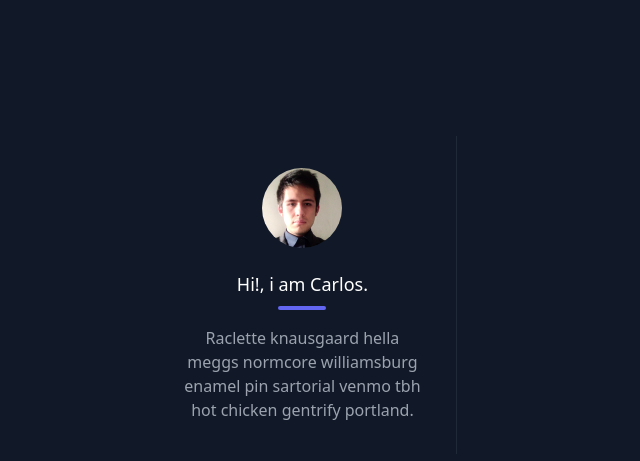
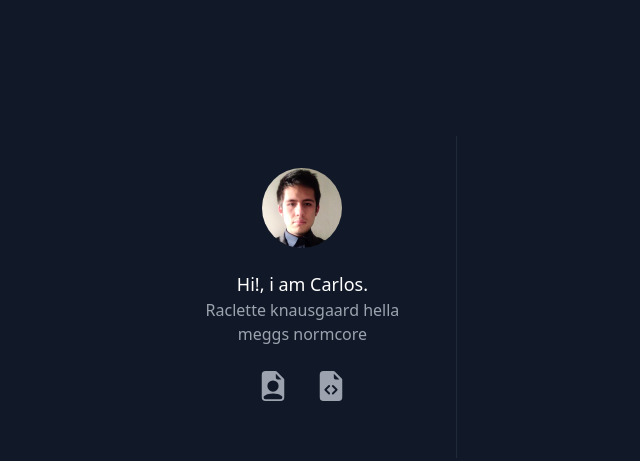
Before and after one commit to sepulvedab/sepulvedab.github.io, a plain HTML site: page index.html in a window 1280 px wide. Shown: the whole page, without its empty margins (46-686 px from the left). Drawn offline with nearby package versions, Linux system fonts and the light colour scheme.

Commit message:
icons added

```diff
--- a/index.html
+++ b/index.html
@@ -6,11 +6,11 @@
     <script src="https://cdn.tailwindcss.com"></script>
     <title>Carlos Sepulveda</title>
 </head>
-<body>
+<body class="text-gray-400 bg-gray-900 body-font h-screen">
   <header id="navbar">
   </header>
 
-  <section class="text-gray-400 bg-gray-900 body-font h-screen">
+  <section class="">
     <div class="container px-5 py-24 mx-auto flex flex-col">
       <div class="lg:w-4/6 mx-auto">
         <div class="flex flex-col sm:flex-row mt-10">
@@ -20,11 +20,26 @@
             </div>
             <div class="flex flex-col items-center text-center justify-center">
               <h2 class="font-medium title-font mt-4 text-white text-lg">Hi!, i am Carlos.</h2>
-              <div class="w-12 h-1 bg-indigo-500 rounded mt-2 mb-4"></div>
-              <p class="text-base text-gray-400">Raclette knausgaard hella meggs normcore williamsburg enamel pin sartorial venmo tbh hot chicken gentrify portland.</p>
+              <p class="text-base text-gray-400">Raclette knausgaard hella meggs normcore </p>
+
+            </div>
+            <div class="w-20 h-20 inline-flex items-center justify-center space-x-7 ">
+              <a href="" >
+                <svg xmlns="http://www.w3.org/2000/svg" width="30" height="30" fill="currentColor" class="bi bi-file-earmark-person-fill" viewBox="0 0 16 16">
+                  <path d="M9.293 0H4a2 2 0 0 0-2 2v12a2 2 0 0 0 2 2h8a2 2 0 0 0 2-2V4.707A1 1 0 0 0 13.707 4L10 .293A1 1 0 0 0 9.293 0M9.5 3.5v-2l3 3h-2a1 1 0 0 1-1-1M11 8a3 3 0 1 1-6 0 3 3 0 0 1 6 0m2 5.755V14a1 1 0 0 1-1 1H4a1 1 0 0 1-1-1v-.245S4 12 8 12s5 1.755 5 1.755"/>
+                </svg>
+              </a>
+
+
+
+              <a href="">
+                <svg xmlns="http://www.w3.org/2000/svg" width="30" height="30" fill="currentColor" class="bi bi-file-earmark-code-fill" viewBox="0 0 16 16">
+                  <path d="M9.293 0H4a2 2 0 0 0-2 2v12a2 2 0 0 0 2 2h8a2 2 0 0 0 2-2V4.707A1 1 0 0 0 13.707 4L10 .293A1 1 0 0 0 9.293 0M9.5 3.5v-2l3 3h-2a1 1 0 0 1-1-1M6.646 7.646a.5.5 0 1 1 .708.708L5.707 10l1.647 1.646a.5.5 0 0 1-.708.708l-2-2a.5.5 0 0 1 0-.708zm2.708 0 2 2a.5.5 0 0 1 0 .708l-2 2a.5.5 0 0 1-.708-.708L10.293 10 8.646 8.354a.5.5 0 1 1 .708-.708"/>
+                </svg>
+              </a>
             </div>
           </div>
-          <div class="sm:w-2/3 sm:pl-8 sm:py-8 sm:border-l border-gray-800 sm:border-t-0 border-t mt-4 pt-4 sm:mt-0 text-center sm:text-left">
+          <div class="sm:w-2/3 sm:pl-8 sm:py-8 sm:border-l border-gray-800 sm:border-t-0 border-t mt-4 pt-4 sm:mt-0 text-center sm:text-left" id="content">
             <!-- <p class="leading-relaxed text-lg mb-4">Meggings portland fingerstache lyft, post-ironic fixie man bun banh mi umami everyday carry hexagon locavore direct trade art party. Locavore small batch listicle gastropub farm-to-table lumbersexual salvia messenger bag. Coloring book flannel truffaut craft beer drinking vinegar sartorial, disrupt fashion axe normcore meh butcher. Portland 90's scenester vexillologist forage post-ironic asymmetrical, chartreuse disrupt butcher paleo intelligentsia pabst before they sold out four loko. 3 wolf moon brooklyn.</p> -->
           </div>
         </div>
```
